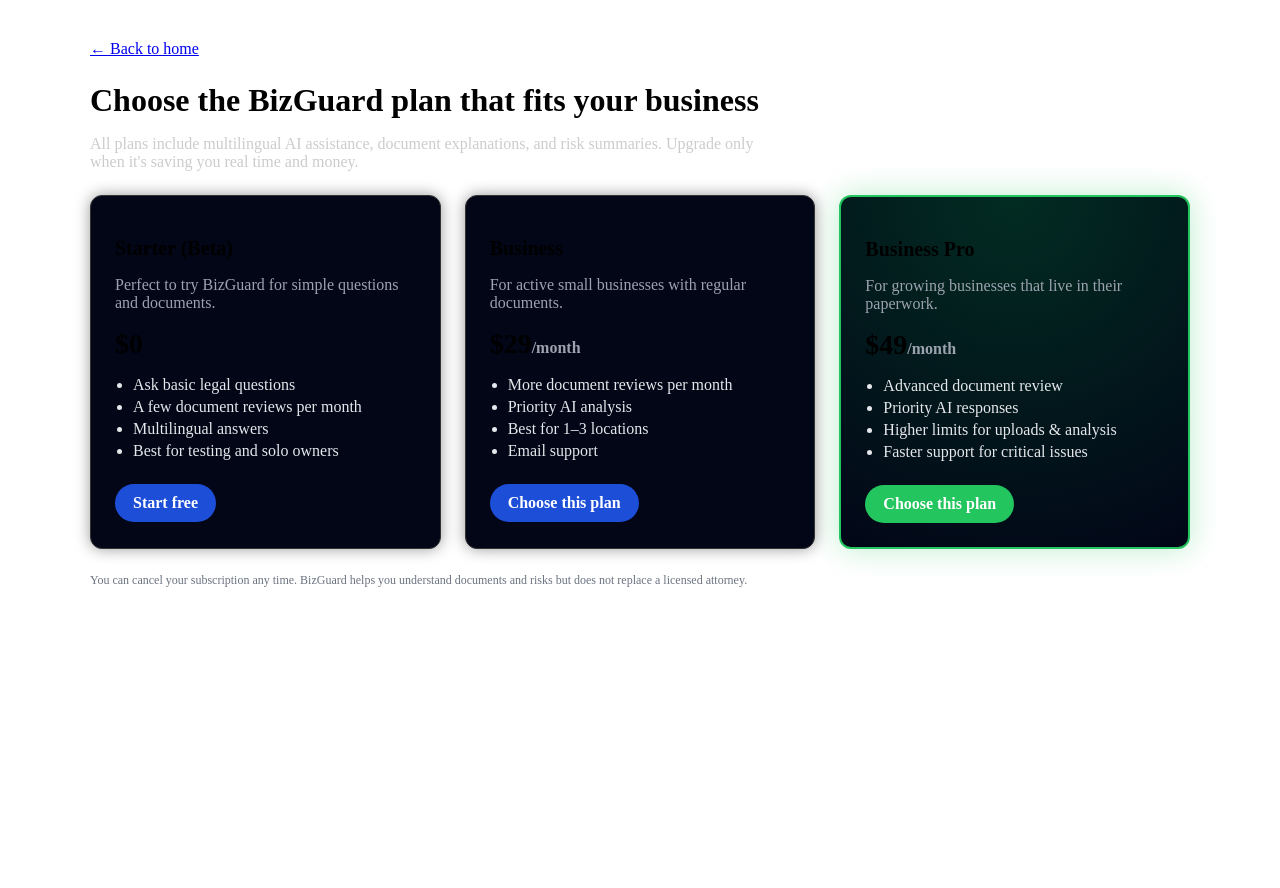
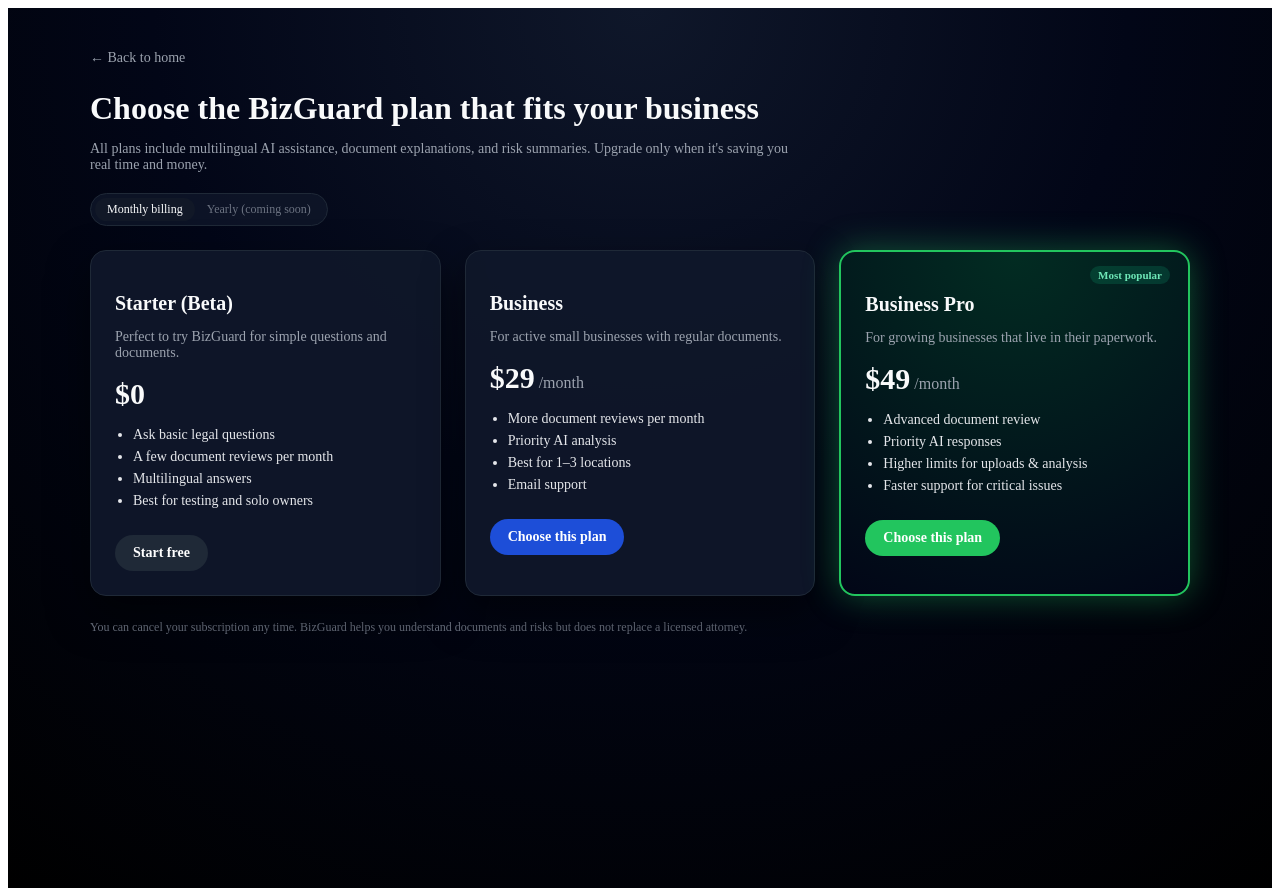
Before and after one commit to karankaushal2722/saas-starter, a Next.js app: page /pricing in a window 1280 px wide. Before the commit the page ends 840 px from the top, so only its background shows below. Built offline with nearby package versions, Linux system fonts and the light colour scheme.

Commit message:
Improve pricing page styling (dark theme + glow)

```diff
--- a/src/app/pricing/page.tsx
+++ b/src/app/pricing/page.tsx
@@ -64,18 +64,88 @@
   const errorMsg = searchParams?.error;
 
   return (
-    <main style={{ maxWidth: 1100, margin: "40px auto", padding: "0 16px" }}>
+    <div
+      style={{
+        minHeight: "100vh",
+        background:
+          "radial-gradient(circle at top, #0f172a 0%, #020617 45%, #000 100%)",
+        color: "#e5e7eb",
+        padding: "40px 16px",
+      }}
+    >
+      <main style={{ maxWidth: 1100, margin: "0 auto" }}>
+        {/* Back link */}
         <div style={{ marginBottom: 24 }}>
-        <Link href="/">← Back to home</Link>
+          <Link
+            href="/"
+            style={{
+              color: "#9ca3af",
+              textDecoration: "none",
+              fontSize: 14,
+            }}
+          >
+            ← Back to home
+          </Link>
         </div>
 
-      <h1 style={{ fontSize: 32, marginBottom: 12 }}>
+        {/* Heading */}
+        <header style={{ marginBottom: 24 }}>
+          <h1
+            style={{
+              fontSize: 32,
+              marginBottom: 8,
+              fontWeight: 600,
+              color: "#f9fafb",
+            }}
+          >
             Choose the BizGuard plan that fits your business
           </h1>
-      <p style={{ maxWidth: 700, color: "#ccc", marginBottom: 24 }}>
-        All plans include multilingual AI assistance, document explanations, and
-        risk summaries. Upgrade only when it&apos;s saving you real time and money.
+          <p
+            style={{
+              maxWidth: 700,
+              color: "#9ca3af",
+              marginBottom: 12,
+              fontSize: 14,
+            }}
+          >
+            All plans include multilingual AI assistance, document explanations,
+            and risk summaries. Upgrade only when it&apos;s saving you real time
+            and money.
           </p>
+
+          {/* Little billing toggle (visual only for now) */}
+          <div
+            style={{
+              display: "inline-flex",
+              borderRadius: 999,
+              backgroundColor: "rgba(15,23,42,0.8)",
+              border: "1px solid #1f2937",
+              padding: 4,
+              marginTop: 8,
+              fontSize: 12,
+            }}
+          >
+            <span
+              style={{
+                borderRadius: 999,
+                padding: "4px 12px",
+                backgroundColor: "#111827",
+                color: "#f9fafb",
+              }}
+            >
+              Monthly billing
+            </span>
+            <span
+              style={{
+                borderRadius: 999,
+                padding: "4px 12px",
+                color: "#6b7280",
+              }}
+            >
+              Yearly (coming soon)
+            </span>
+          </div>
+        </header>
 
         {/* Optional status messages from checkout redirect */}
         {success && (
@@ -83,13 +153,15 @@
             style={{
               marginBottom: 16,
               padding: 12,
-            borderRadius: 4,
+              borderRadius: 8,
               border: "1px solid #16a34a",
-            background: "#022c22",
+              background: "rgba(6,95,70,0.5)",
               color: "#bbf7d0",
+              fontSize: 14,
             }}
           >
-          Subscription activated. You can manage your documents on the dashboard.
+            Subscription activated. You can manage your documents on the
+            dashboard.
           </div>
         )}
 
@@ -98,16 +170,18 @@
             style={{
               marginBottom: 16,
               padding: 12,
-            borderRadius: 4,
+              borderRadius: 8,
               border: "1px solid #b91c1c",
-            background: "#450a0a",
+              background: "rgba(127,29,29,0.7)",
               color: "#fecaca",
+              fontSize: 14,
             }}
           >
             {errorMsg}
           </div>
         )}
 
+        {/* Plans grid */}
         <section
           style={{
             display: "grid",
@@ -116,36 +190,90 @@
             marginTop: 16,
           }}
         >
-        {PLANS.map((plan) => (
+          {PLANS.map((plan) => {
+            const isPro = plan.id === "business_pro";
+
+            return (
               <div
                 key={plan.id}
                 style={{
-              borderRadius: 12,
+                  position: "relative",
+                  borderRadius: 16,
                   padding: 24,
-              border: plan.id === "business_pro" ? "2px solid #22c55e" : "1px solid #333",
-              boxShadow:
-                plan.id === "business_pro"
-                  ? "0 0 30px rgba(34,197,94,0.3)"
-                  : "0 0 15px rgba(0,0,0,0.4)",
-              background:
-                plan.id === "business_pro"
+                  border: isPro ? "2px solid #22c55e" : "1px solid #1f2937",
+                  boxShadow: isPro
+                    ? "0 0 35px rgba(34,197,94,0.4)"
+                    : "0 18px 40px rgba(0,0,0,0.5)",
+                  background: isPro
                     ? "radial-gradient(circle at top, #022c22, #020617)"
-                  : "#020617",
+                    : "rgba(15,23,42,0.95)",
                 }}
               >
-            <h2 style={{ fontSize: 20, marginBottom: 8 }}>{plan.name}</h2>
-            <p style={{ marginBottom: 16, color: "#9ca3af" }}>{plan.description}</p>
+                {isPro && (
+                  <span
+                    style={{
+                      position: "absolute",
+                      top: 14,
+                      right: 18,
+                      fontSize: 11,
+                      padding: "3px 8px",
+                      borderRadius: 999,
+                      backgroundColor: "rgba(16,185,129,0.18)",
+                      color: "#6ee7b7",
+                      fontWeight: 600,
+                    }}
+                  >
+                    Most popular
+                  </span>
+                )}
 
-            <div style={{ fontSize: 28, fontWeight: 700, marginBottom: 16 }}>
+                <h2
+                  style={{
+                    fontSize: 20,
+                    marginBottom: 8,
+                    fontWeight: 600,
+                    color: "#f9fafb",
+                  }}
+                >
+                  {plan.name}
+                </h2>
+                <p style={{ marginBottom: 16, color: "#9ca3af", fontSize: 14 }}>
+                  {plan.description}
+                </p>
+
+                <div
+                  style={{
+                    fontSize: 30,
+                    fontWeight: 700,
+                    marginBottom: 16,
+                    color: "#f9fafb",
+                  }}
+                >
                   {plan.price}
                   {plan.interval && (
-                <span style={{ fontSize: 16, color: "#9ca3af" }}>{plan.interval}</span>
+                    <span
+                      style={{
+                        fontSize: 16,
+                        color: "#9ca3af",
+                        marginLeft: 4,
+                        fontWeight: 500,
+                      }}
+                    >
+                      {plan.interval}
+                    </span>
                   )}
                 </div>
 
-            <ul style={{ marginBottom: 16, paddingLeft: 18, color: "#e5e7eb" }}>
+                <ul
+                  style={{
+                    marginBottom: 18,
+                    paddingLeft: 18,
+                    color: "#e5e7eb",
+                    fontSize: 14,
+                  }}
+                >
                   {plan.features.map((f) => (
-                <li key={f} style={{ marginBottom: 4 }}>
+                    <li key={f} style={{ marginBottom: 6 }}>
                       {f}
                     </li>
                   ))}
@@ -158,23 +286,38 @@
                     textAlign: "center",
                     padding: "10px 18px",
                     borderRadius: 999,
-                background: plan.id === "business_pro" ? "#22c55e" : "#1d4ed8",
-                color: "#fff",
+                    backgroundColor: isPro
+                      ? "#22c55e"
+                      : plan.id === "starter"
+                      ? "#1f2937"
+                      : "#1d4ed8",
+                    color: "#ffffff",
                     textDecoration: "none",
                     fontWeight: 600,
                     marginTop: 8,
+                    fontSize: 14,
                   }}
                 >
                   {plan.buttonLabel}
                 </a>
               </div>
-        ))}
+            );
+          })}
         </section>
 
-      <p style={{ marginTop: 24, color: "#6b7280", fontSize: 12 }}>
-        You can cancel your subscription any time. BizGuard helps you understand
-        documents and risks but does not replace a licensed attorney.
+        <p
+          style={{
+            marginTop: 24,
+            color: "#6b7280",
+            fontSize: 12,
+            maxWidth: 700,
+          }}
+        >
+          You can cancel your subscription any time. BizGuard helps you
+          understand documents and risks but does not replace a licensed
+          attorney.
         </p>
       </main>
+    </div>
   );
 }
```
Lines whose indentation alone changed are shown as unchanged.
